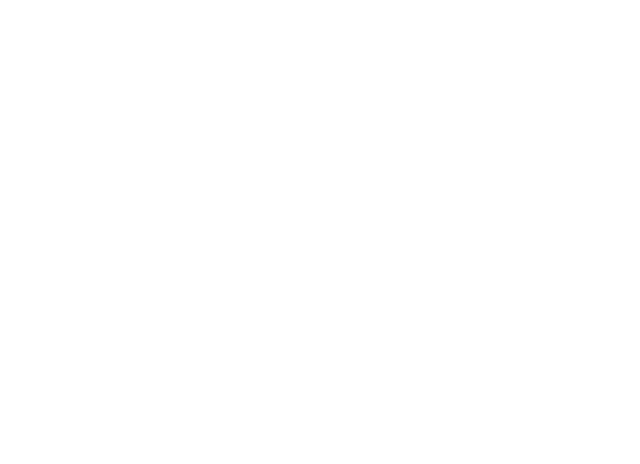
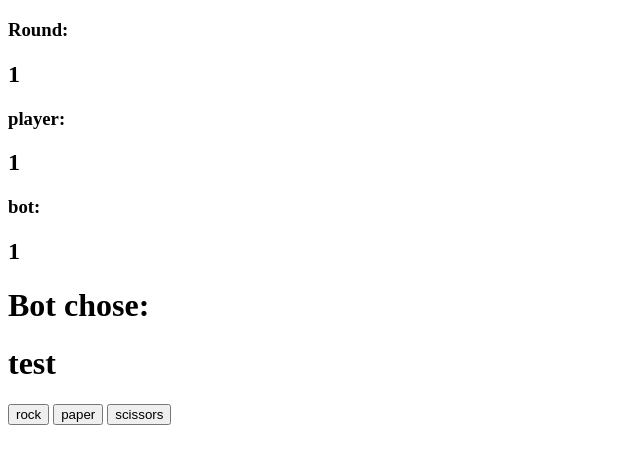
Before and after one commit to chrsarts/odin-rock-paper-scissors, a plain HTML site: page index.html in a window 1280 px wide. Shown: the whole page, without its empty margins (0-640 px from the left). Drawn offline with Linux system fonts and the light colour scheme.

Commit message:
added some html layout

```diff
--- a/index.html
+++ b/index.html
@@ -4,9 +4,32 @@
     <meta charset="UTF-8" />
     <meta http-equiv="X-UA-Compatible" content="IE=edge" />
     <meta name="viewport" content="width=device-width, initial-scale=1.0" />
+    <link rel="stylesheet" href="" />
     <title>rock paper scissors</title>
   </head>
   <body>
+    <div class="main">
+      <div class="text-container">
+        <div class="counter-container">
+          <h3>Round:</h3>
+          <h2 class="counter">1</h2>
+        </div>
+        <div class="scores"></div>
+        <h3>player:</h3>
+        <h2 class="player-score">1</h2>
+        <h3>bot:</h3>
+        <h2 class="bot-score">1</h2>
+        <div class="bot-choice">
+          <h1>Bot chose:</h1>
+          <h1 class="bot-choice-txt">test</h1>
+        </div>
+      </div>
+      <div class="btn-container">
+        <button class="rock">rock</button>
+        <button class="paper">paper</button>
+        <button class="scissors">scissors</button>
+      </div>
+    </div>
     <script src="main.js"></script>
   </body>
 </html>
--- a/main.js
+++ b/main.js
@@ -1,9 +1,3 @@
-/* rock paper scissors
-    -make a function to let bot choose rock, paper or scissors
-    -make a function that takes player rock paper or scissors
-    -compare both and declare a winner
-*/
-
 const botRandom = (botAns) => {
   let x = ["rock", "paper", "scissors"];
   let y = Math.floor(Math.random() * 3);
@@ -11,9 +5,11 @@ const botRandom = (botAns) => {
 
   return botAns;
 };
-bot = botRandom();
+let bot;
 let player;
 const play = (player, bot) => {
+  bot = botRandom();
+  console.log(bot);
   switch (player) {
     case "rock":
       if (bot === "rock") {
@@ -46,5 +42,3 @@ const play = (player, bot) => {
       console.log("enter rock, paper or scissors");
   }
 };
-console.log(play("paper", bot));
-console.log(bot);
--- /dev/null
+++ b/style.css
@@ -0,0 +1,5 @@
+* {
+  margin: 0px;
+  padding: 0px;
+  box-sizing: border-box;
+}
```
